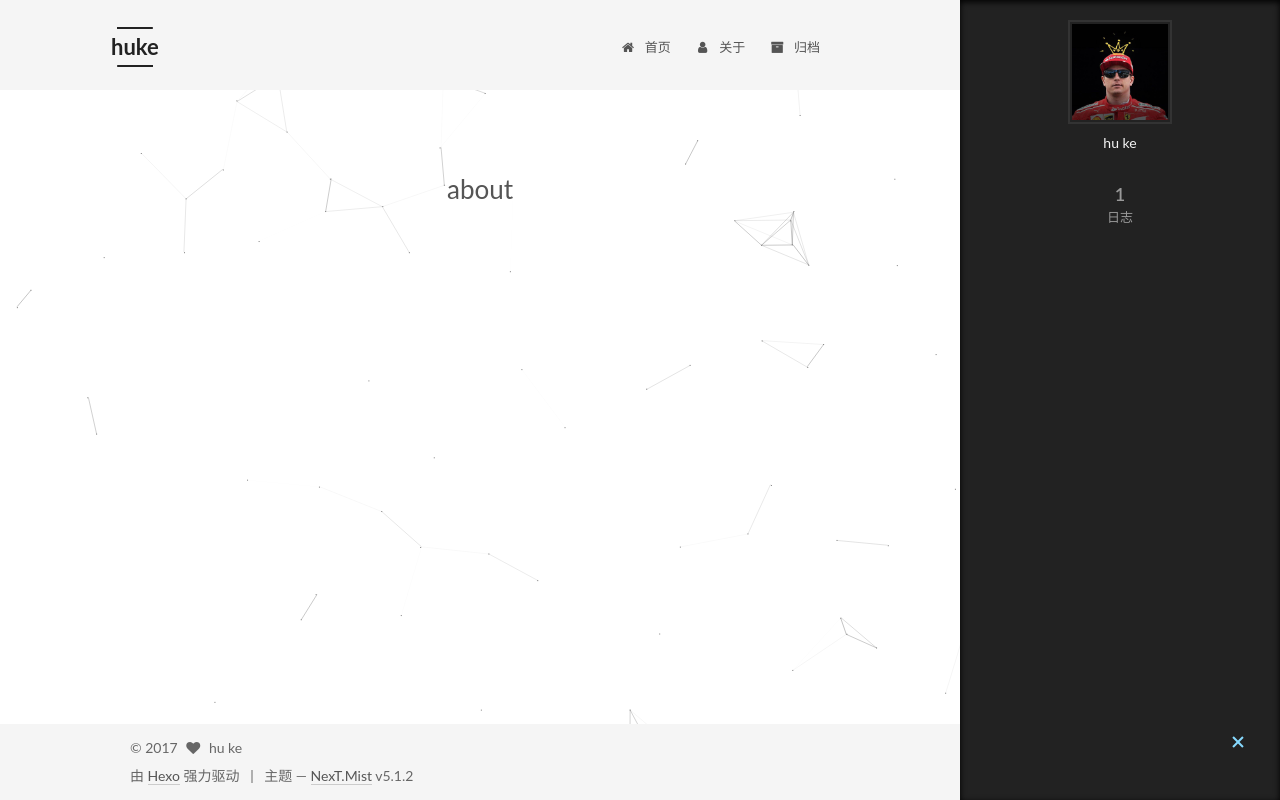
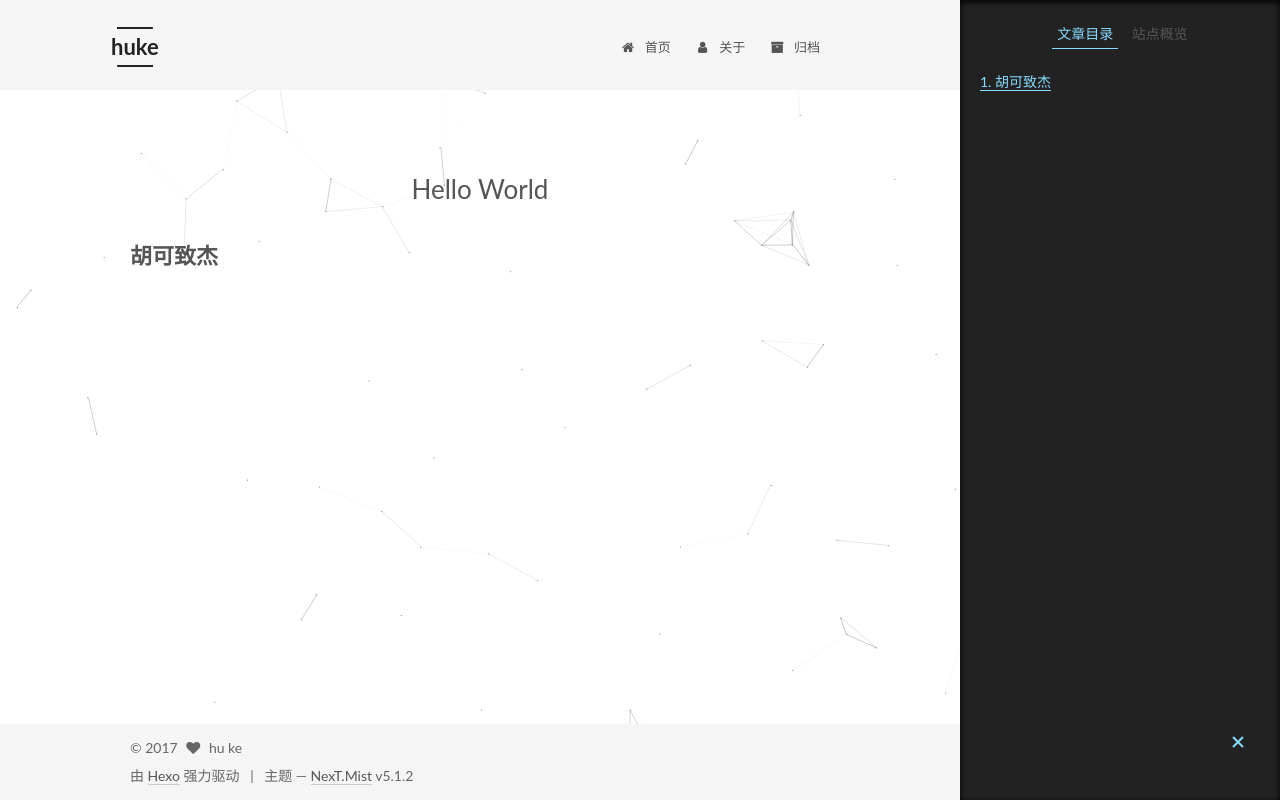
Before and after one commit to hkzj0571/hkzj0571.github.io, a plain HTML site: page about/index.html in a window 1280 px wide. Drawn offline with Linux system fonts and the light colour scheme.

Commit message:
Site updated: 2017-09-21 23:25:33

```diff
--- a/about/index.html
+++ b/about/index.html
@@ -69,14 +69,17 @@
 
 
 
+<meta name="description" content="胡可致杰">
 <meta property="og:type" content="website">
-<meta property="og:title" content="about">
+<meta property="og:title" content="Hello World">
 <meta property="og:url" content="http://yoursite.com/about/index.html">
 <meta property="og:site_name" content="huke">
+<meta property="og:description" content="胡可致杰">
 <meta property="og:locale" content="zh-Hans">
-<meta property="og:updated_time" content="2017-09-21T15:09:11.035Z">
+<meta property="og:updated_time" content="2017-09-21T15:24:57.425Z">
 <meta name="twitter:card" content="summary">
-<meta name="twitter:title" content="about">
+<meta name="twitter:title" content="Hello World">
+<meta name="twitter:description" content="胡可致杰">
 
 
 
@@ -112,7 +115,7 @@
 
 
 
-  <title>about | huke</title>
+  <title>Hello World | huke</title>
 
 
 
@@ -222,7 +225,7 @@
     <div class="post-block page">
       <header class="post-header">
 
-	<h1 class="post-title" itemprop="name headline">about</h1>
+	<h1 class="post-title" itemprop="name headline">Hello World</h1>
 
 
 
@@ -234,7 +237,7 @@
       <div class="post-body">
 
 
-
+          <h2 id="胡可致杰"><a href="#胡可致杰" class="headerlink" title="胡可致杰"></a><strong>胡可致杰</strong></h2>
 
       </div>
 
@@ -276,8 +279,17 @@
 
 
 
+        <ul class="sidebar-nav motion-element">
+          <li class="sidebar-nav-toc sidebar-nav-active" data-target="post-toc-wrap" >
+            文章目录
+          </li>
+          <li class="sidebar-nav-overview" data-target="site-overview">
+            站点概览
+          </li>
+        </ul>
 
-      <section class="site-overview sidebar-panel sidebar-panel-active">
+
+      <section class="site-overview sidebar-panel">
         <div class="site-author motion-element" itemprop="author" itemscope itemtype="http://schema.org/Person">
 
             <img class="site-author-image" itemprop="image"
@@ -324,6 +336,22 @@
 
       </section>
 
+
+      <!--noindex-->
+        <section class="post-toc-wrap motion-element sidebar-panel sidebar-panel-active">
+          <div class="post-toc">
+
+
+
+
+
+
+              <div class="post-toc-content"><ol class="nav"><li class="nav-item nav-level-2"><a class="nav-link" href="#胡可致杰"><span class="nav-number">1.</span> <span class="nav-text">胡可致杰</span></a></li></ol></div>
+
+
+          </div>
+        </section>
+      <!--/noindex-->
 
 
 
--- a/css/main.css
+++ b/css/main.css
@@ -1818,7 +1818,7 @@ pre .javascript .function {
   width: 4px;
   height: 4px;
   border-radius: 50%;
-  background: #524ec4;
+  background: #1c26ff;
 }
 .links-of-blogroll {
   font-size: 13px;
```
